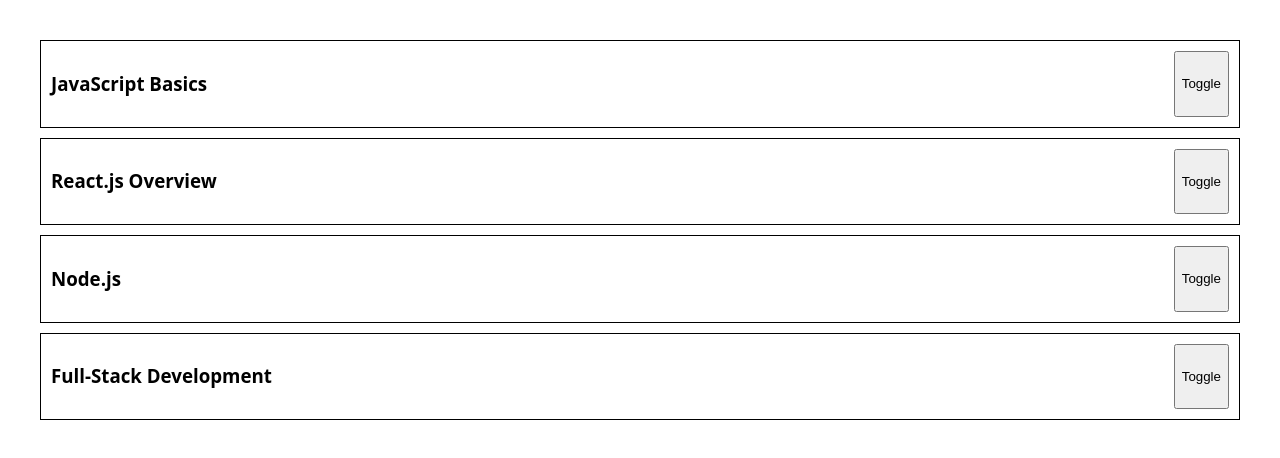
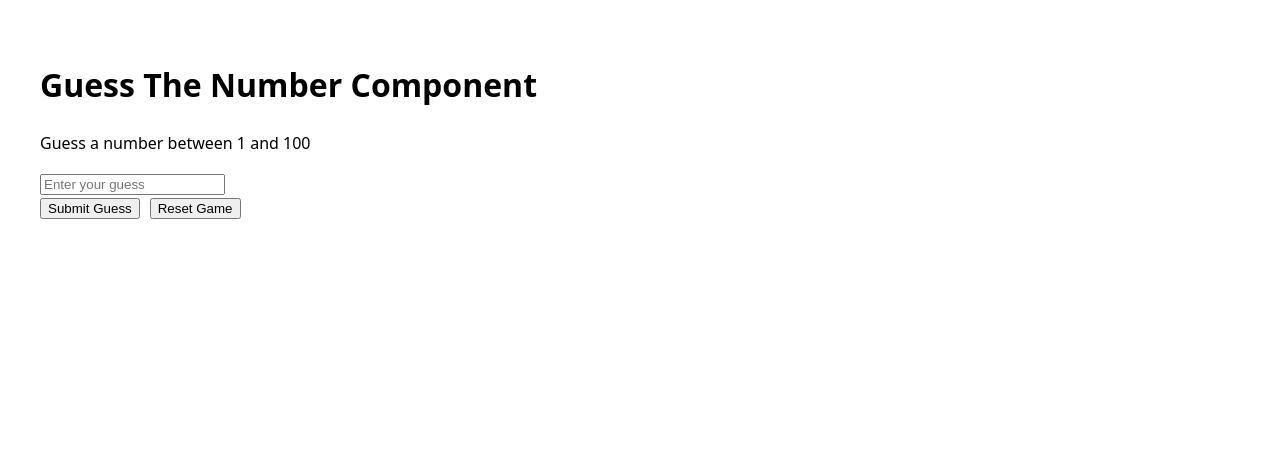
Before and after one commit to devSJ05/ReactMachineCodeInterivew, a React (Vite) app in the folder react-machine-code-prep/: page / in a window 1280 px wide. Shown: the top 458 px of the page. Built offline with nearby package versions, Linux system fonts and the light colour scheme.

Commit message:
feat: created second component "Guess the number" game

```diff
--- a/react-machine-code-prep/src/App.jsx
+++ b/react-machine-code-prep/src/App.jsx
@@ -1,9 +1,11 @@
 import './App.css';
 import Accordion from './components/Accordion/Accordion';
+import GuessTheNumber from './components/GuessTheNumber/GuessTheNumber';
 function App() {
   return (
     <>
-      <Accordion />
+      {/* <Accordion /> */}
+      <GuessTheNumber />
     </>
   );
 }
--- /dev/null
+++ b/react-machine-code-prep/src/components/GuessTheNumber/GuessTheNumber.jsx
@@ -0,0 +1,75 @@
+/*
+The requirement is to create a simple component which is a game called "Guess The Number".
+User will guess a number between 1 and 100 in the input field.
+we will generate a random number between 1 and 100.
+If the user guesses the number correctly, we will show a message "You guessed it right!".
+If guessed number is less than the generated number, we will show a message "Too low!".
+If guessed number is greater than the generated number, we will show a message "Too high!".
+If guessed right, we will show Congratulations message and the number of attempts taken to guess the number.
+There should be two buttons, one to reset the game and another to submit the guess.
+*/
+
+import { useState, useEffect } from 'react';
+
+const GuessTheNumber = () => {
+  const [randomNumber, setRandomNumber] = useState(null);
+  const [guess, setGuess] = useState('');
+  const [message, setMessage] = useState('');
+  const [attempts, setAttempts] = useState(0);
+
+  const generateRandomNumber = () => {
+    return Math.floor(Math.random() * 100) + 1;
+  };
+
+  const submitGuess = () => {
+    const userGuess = parseInt(guess, 10);
+    if (isNaN(userGuess) || userGuess < 1 || userGuess > 100) {
+      setMessage('Please enter a valid number between 1 and 100.');
+      return;
+    }
+    if (userGuess === randomNumber) {
+      setMessage(
+        `Congratulations! You guessed it right in ${attempts + 1} attempts.`
+      );
+    } else if (userGuess < randomNumber) {
+      setMessage('Too low!');
+    } else {
+      setMessage('Too high!');
+    }
+    setAttempts(attempts + 1);
+  };
+  const resetGame = () => {
+    setRandomNumber(generateRandomNumber());
+    setGuess('');
+    setMessage('');
+    setAttempts(0);
+  };
+
+  useEffect(() => {
+    setRandomNumber(generateRandomNumber());
+  }, []);
+
+  return (
+    <div className='guess-the-number'>
+      <h1>Guess The Number Component</h1>
+      <p>Guess a number between 1 and 100</p>
+      <input
+        type='text'
+        placeholder='Enter your guess'
+        value={guess}
+        onChange={(e) => setGuess(e.target.value)}
+      />
+      <div>
+        <button style={{ marginRight: '10px' }} onClick={submitGuess}>
+          Submit Guess
+        </button>
+        <button style={{ marginRight: '10px' }} onClick={resetGame}>
+          Reset Game
+        </button>
+      </div>
+      <p>{message}</p>
+    </div>
+  );
+};
+
+export default GuessTheNumber;
```
